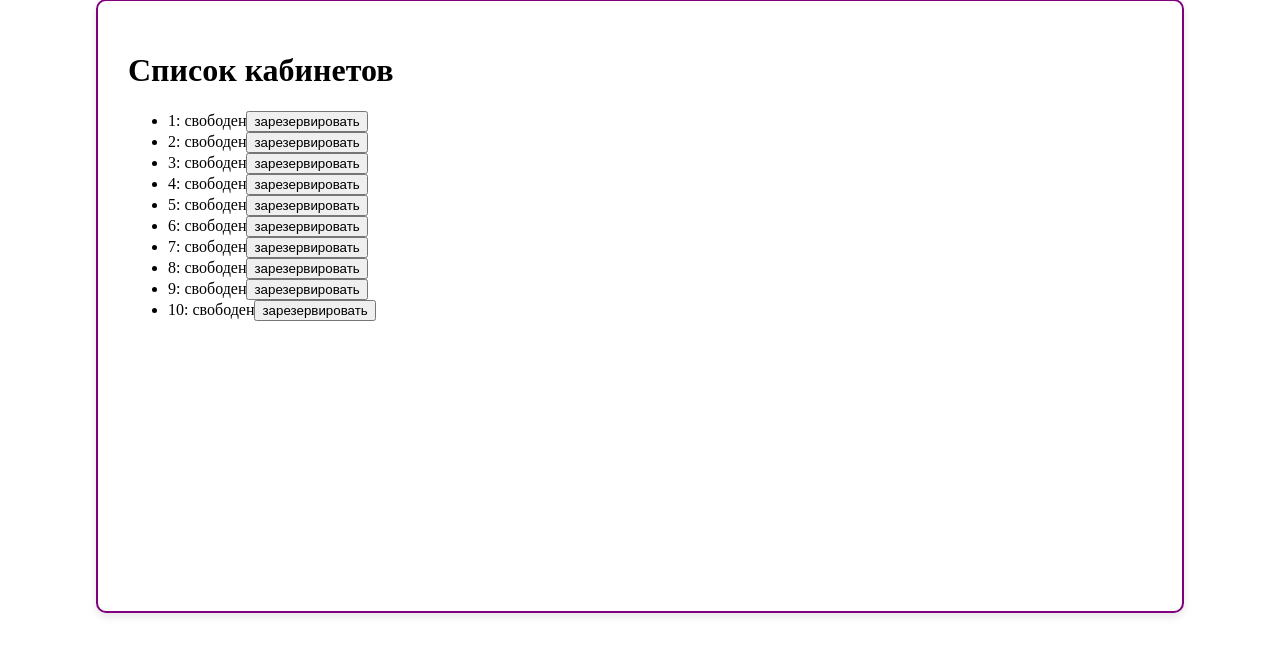
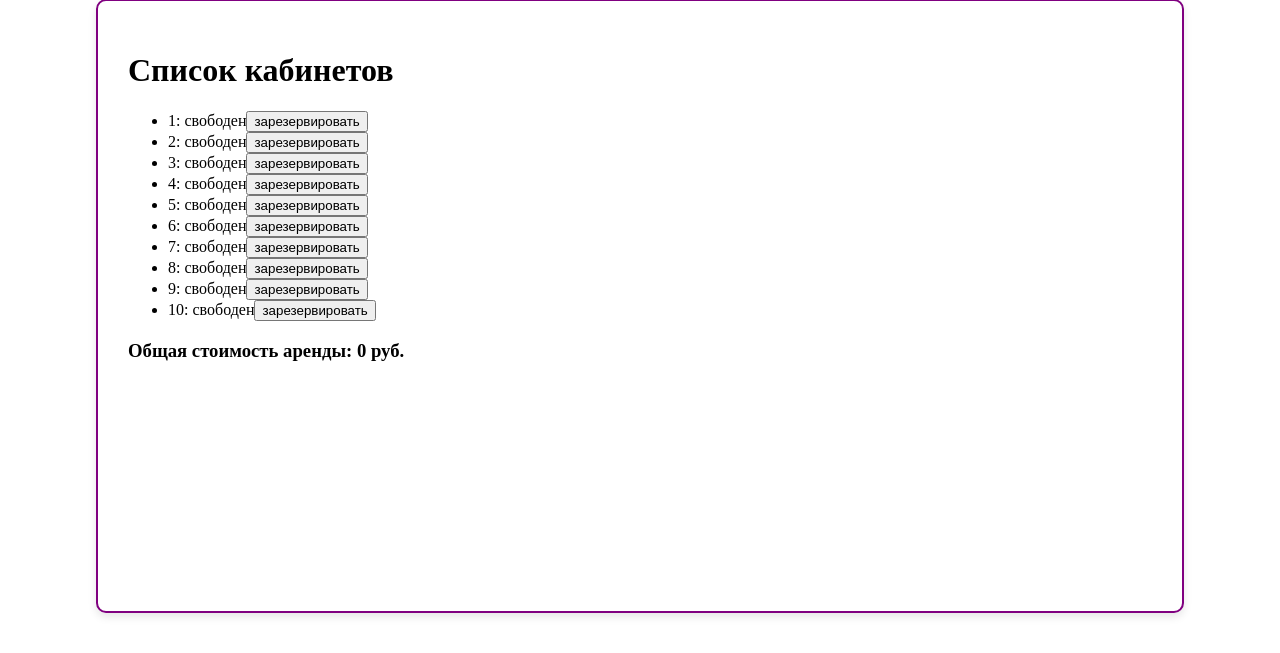
Before and after one commit to bleag/web-programming-labs, a Flask app: page /lab6/ in a window 1280 px wide. Shown: the part 89-742 px from the top of the page. Run offline with Flask 3, Linux system fonts and the light colour scheme.

Commit message:
лабораторная 7

```diff
--- a/lab6.py
+++ b/lab6.py
@@ -5,7 +5,7 @@ lab6 = Blueprint('lab6', __name__)
 
 offices = []
 for i in range(1,11):
-    offices.append({'number': i, 'tenant': ''})
+    offices.append({'number': i, 'tenant': '', 'price':900 + i*3})
 
 
 @lab6.route('/lab6/')
@@ -61,7 +61,7 @@ def api():
 
     if data['method'] == 'cancellation':
         office_number = data['params']
-        login = session.get('login')  # Проверка авторизации
+        login = session.get('login')
         if not login:
           return {
             'jsonrpc': '2.0',
@@ -97,7 +97,7 @@ def api():
                 office['tenant'] = ''
                 return {
                     'jsonrpc': '2.0',
-                    'result': f'Office {office_number} reservation canceled',
+                    'result': f'офис {office_number} аренда отменена',
                     'id': id
             }
 
--- a/templates/lab6/lab6.html
+++ b/templates/lab6/lab6.html
@@ -11,6 +11,7 @@ function getOfficeList() {
         'method': 'info',
         'id': Math.round(Math.random()*1000)
 
+
     };
     fetch(url, {
         method: 'POST',
@@ -23,6 +24,10 @@ function getOfficeList() {
     .then(function(data) {
         const office_list = data.result;
         const ul = document.getElementById('office-list');
+        ul.innerHTML = '';
+        let totalprice = 0;
+
+
         for (let i=0; i< office_list.length; i++) {
             const office = office_list[i];
             const li = document.createElement('li');
@@ -38,9 +43,17 @@ function getOfficeList() {
             cancelButton.innerText = 'освободить';
             cancelButton.onclick = function () { cancelBooking(office.number) };
             li.appendChild(cancelButton);
-        }
-            ul.appendChild(li);
-        }
+
+
+                totalprice += office.price || 0;
+            }
+        ul.appendChild(li);
+    }
+
+    const totalpriceElement = document.getElementById('total-price');
+    totalpriceElement.innerText = `Общая стоимость аренды: ${totalprice} руб. `;
+
+
     });
 }
 
@@ -135,5 +148,7 @@ function cancelBooking(officeNumber) {
 {% block main %}
     <h1>Список кабинетов</h1>
     <ul id="office-list"></ul>
+    <ul id="office-list"></ul>
+    <h3 id="total-price">Общая стоимость аренды: 0 руб.</h3>
 
 {% endblock %}
```
Also changed, not shown: README.md.
